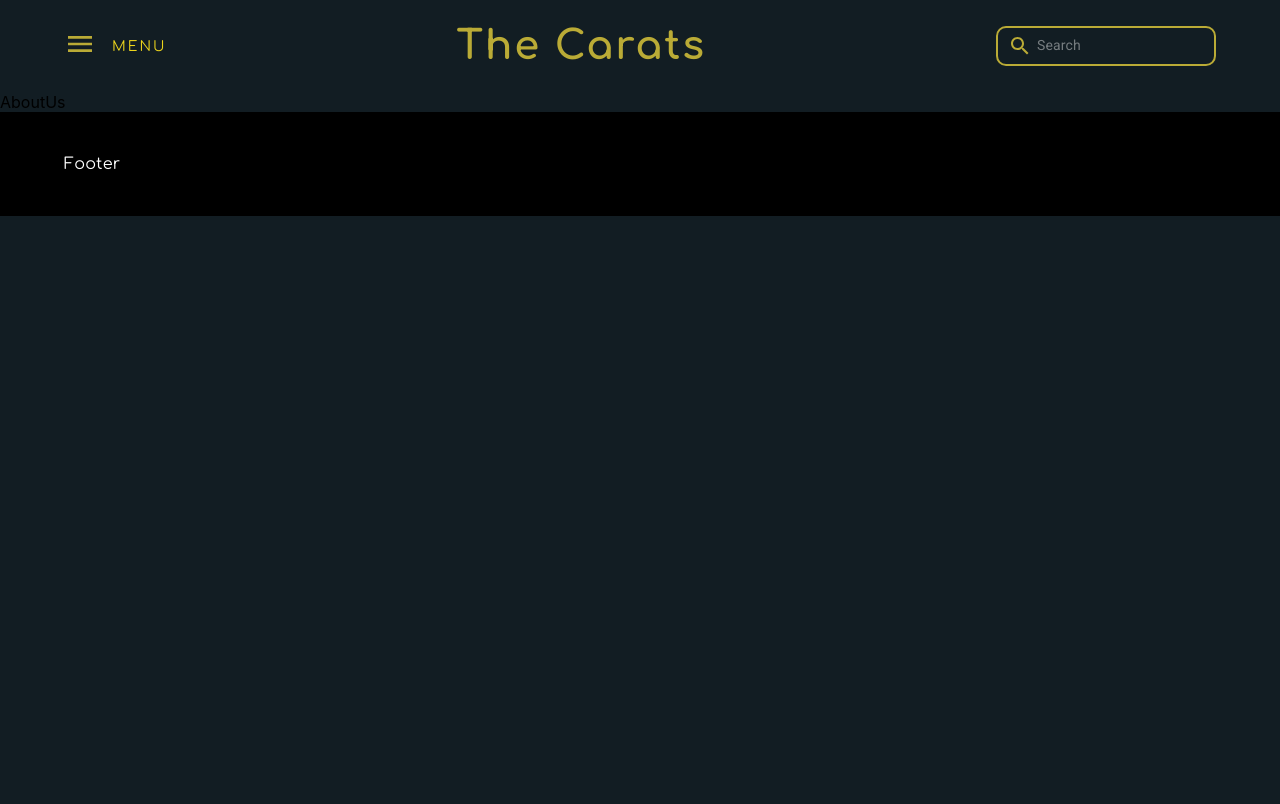
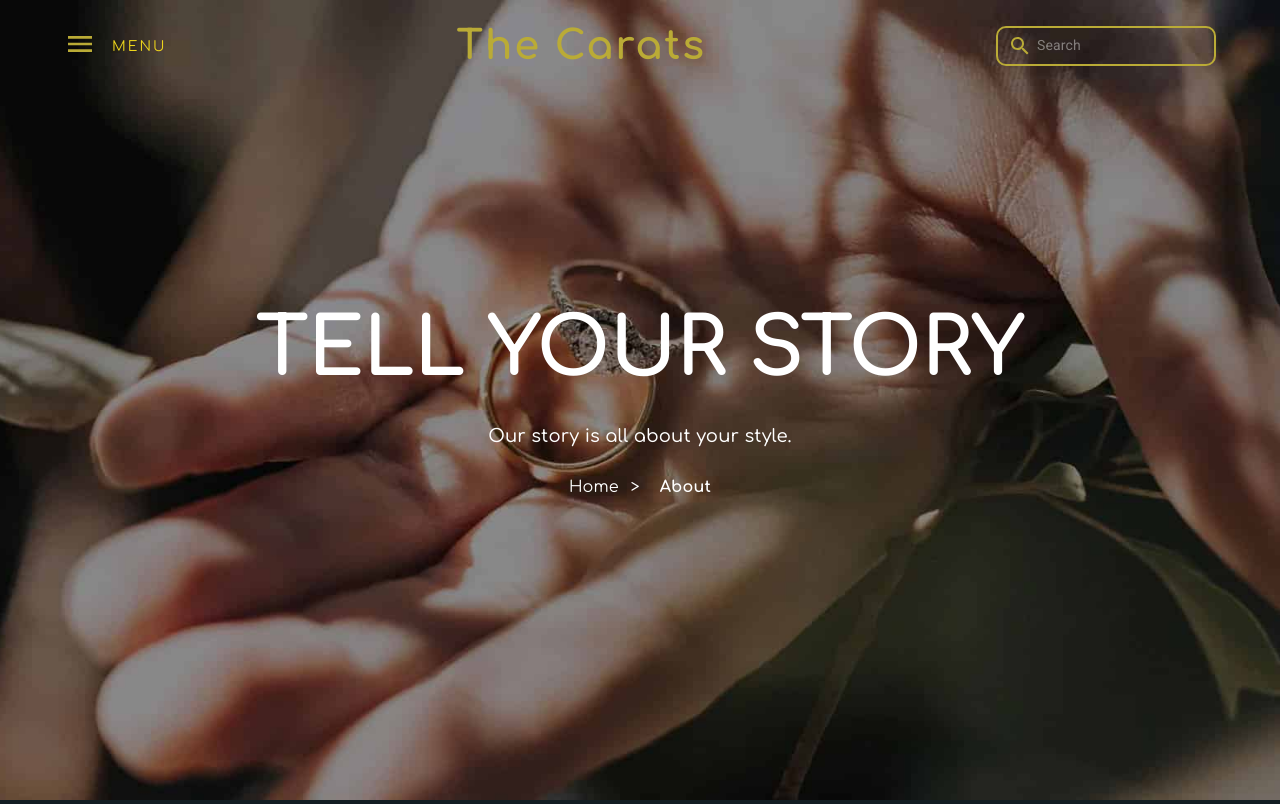
Before and after one commit to andavetisyan95/gold-market-NextJS, a Next.js app: page /about in a window 1280 px wide. Built offline with nearby package versions, Linux system fonts and the light colour scheme; a web font is replaced by a local one.

Commit message:
About page main part is done

```diff
--- /dev/null
+++ b/components/common/pages-layouts/about/main/index.tsx
@@ -0,0 +1,59 @@
+import React from "react";
+import { Box, Stack, Typography, Grid } from "@mui/material";
+import Link from "next/link";
+
+type Props = {};
+
+export default function AboutMain({}: Props) {
+  return (
+    <Box
+      sx={{
+        position: "absolute",
+        width: "100%",
+        top: "50%",
+        left: "50%",
+        transform: "translate(-50%, -50%)",
+      }}
+    >
+      <Stack spacing={3} className="center">
+        <Typography
+          sx={{
+            textTransform: "uppercase",
+            textAlign: "center",
+            fontSize: { xs: 36, sm: 48, md: 60, lg: 80 },
+            fontWeight: "bold",
+          }}
+          variant="h2"
+        >
+          Tell your story
+        </Typography>
+        <Typography
+          sx={{
+            fontWeight: 500,
+            textAlign: "center",
+            fontSize: { xs: 16, md: 18 },
+          }}
+          variant="h6"
+        >
+          Our story is all about your style.
+        </Typography>
+        <Stack flexDirection="row" sx={{ gap: 1.5 }}>
+          <Link href={"/"}>
+            <Typography
+              sx={{ fontSize: { xs: 14, sm: 16 } }}
+              className="drawer_text_hover"
+            >
+              Home{" "}
+            </Typography>
+          </Link>
+          <Typography sx={{ fontSize: { xs: 14, sm: 16 } }}> {">"} </Typography>
+          <Typography
+            sx={{ ml: 1, fontWeight: 700, fontSize: { xs: 14, sm: 16 } }}
+          >
+            About
+          </Typography>
+        </Stack>
+      </Stack>
+    </Box>
+  );
+}
--- a/components/common/pages-layouts/home/categories/category-card/index.tsx
+++ b/components/common/pages-layouts/home/categories/category-card/index.tsx
@@ -37,11 +37,10 @@ export default function CategoryCard({
           top: "50%",
           left: "50%",
           transform: "translate(-50%, -50%)",
-          justifyContent: "center",
-          alignItems: "center",
           width: "90%",
           zIndex: 1,
         }}
+        className="center"
         spacing={{ xs: 3, md: 4, lg: 6 }}
       >
         <Stack spacing={1} className="center">
--- a/components/common/pages-layouts/home/our-products/index.tsx
+++ b/components/common/pages-layouts/home/our-products/index.tsx
@@ -2,7 +2,6 @@ import React, { useState, useCallback, useEffect } from "react";
 import { Stack, Grid, Box, Typography } from "@mui/material";
 import { ProductProps } from "types/home-page-common";
 import axios from "axios";
-import { NextPageContext } from "next";
 import ProductCard from "components/common/product-card";
 
 export default function OurProducts() {
--- a/pages/about.tsx
+++ b/pages/about.tsx
@@ -1,7 +1,17 @@
 import React from "react";
+import { Stack } from "@mui/material";
+import AboutMain from "components/common/pages-layouts/about/main";
+import WithBackground from "components/common/layout-with-background";
 
 type Props = {};
 
 export default function AboutUs({}: Props) {
-  return <div>AboutUs</div>;
+  return (
+    <>
+      <WithBackground coverImg="/images/backgrounds/about/aboutmain.jpg" />
+      <Stack sx={{ pb: 5 }}>
+        <AboutMain />
+      </Stack>
+    </>
+  );
 }
```
Also changed, not shown: components/common/product-card/index.tsx (+11 -2 lines), components/layout/main/header/bar/search/index.tsx (+10 -1 lines), types/home-page-common/index.ts (+4 -4 lines), public/images/backgrounds/about/aboutmain.jpg (added).
